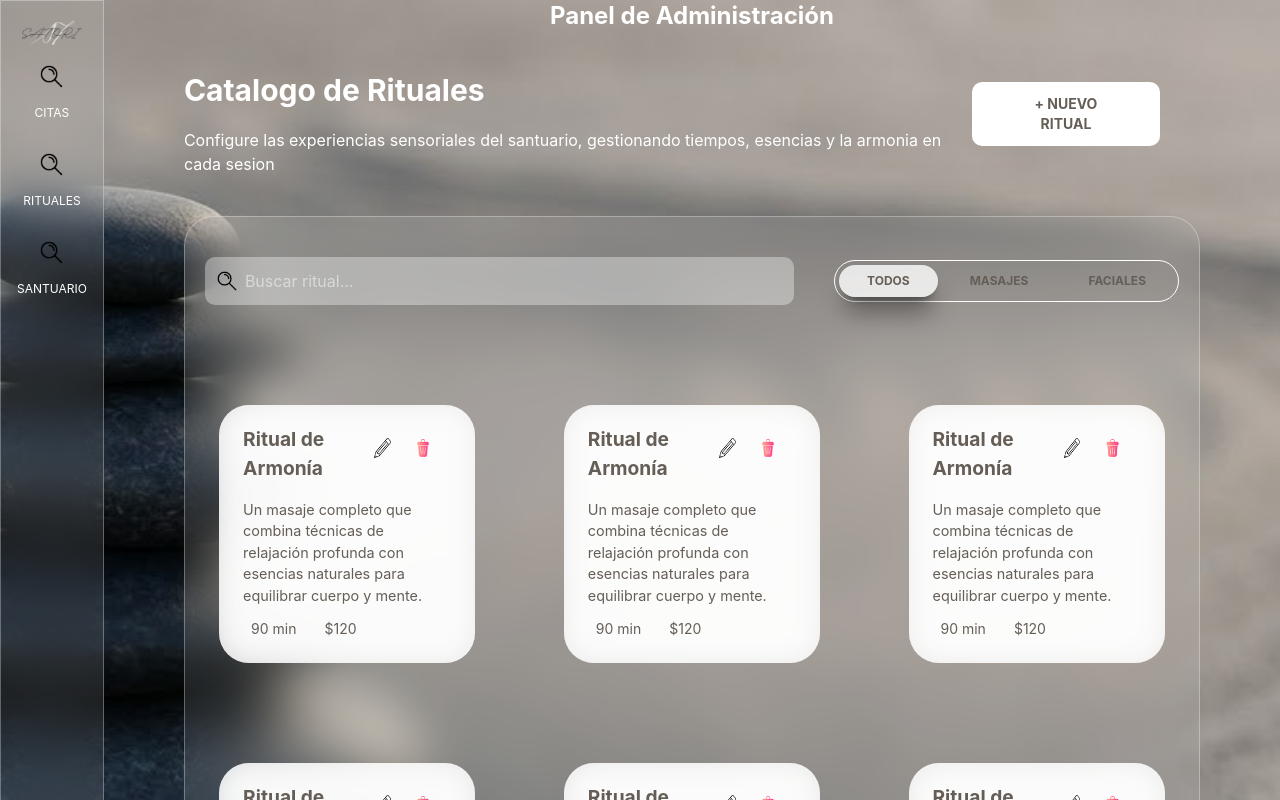
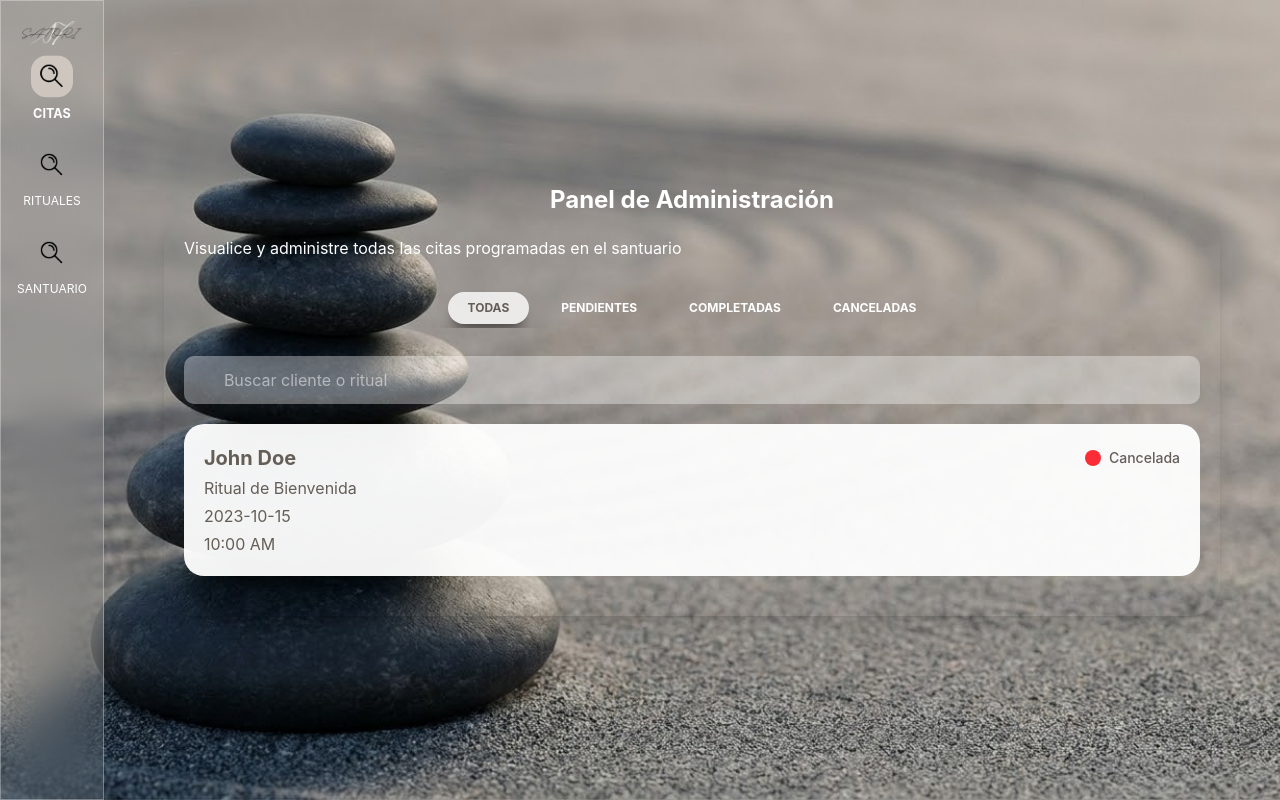
Before and after one commit to Irvin143/SatoriSpa, a React (Vite) app: page / in a window 1280 px wide. Shown: the top 800 px of the page. Built offline with nearby package versions, Linux system fonts and the light colour scheme.

Commit message:
Creacion de PanelCitas con CardCte

```diff
--- /dev/null
+++ b/src/admin/Paneles/PanelCitas.jsx
@@ -0,0 +1,79 @@
+import { useState } from "react";
+import { BotonFiltro } from '../componentesPanel/buttons.jsx';
+
+import puntoVerde from "../../assets/panels/puntoVerde.png";
+
+export default function PanelCitas({btnAsideSelect}){
+
+    const [btnFiltroSelect ,setBtnFiltroSelect] = useState("TODAS");
+
+    return(
+        <section className={`${btnAsideSelect === 'CITAS' ? 'block' : 'hidden'} p-5 rounded-[30px] shadow-lg transition-all duration-300 overflow-hidden w-full`}>
+                <span>Visualice y administre todas las citas programadas en el santuario</span>
+
+                <nav className='
+                    flex
+                    lg:justify-center
+                    my-7
+                    p-1
+                    lg:w-auto
+                    gap-3
+                    overflow-hidden
+                    overflow-x-auto
+                    whitespace-nowrap
+                    scrollbar-hide
+                '>
+                    <BotonFiltro
+                        texto="TODAS"
+                        btnSeleccionado={btnFiltroSelect}
+                        onClick={() => setBtnFiltroSelect("TODAS")}
+                    />
+
+                    <BotonFiltro
+                        texto="PENDIENTES"
+                        btnSeleccionado={btnFiltroSelect}
+                        onClick={() => setBtnFiltroSelect("PENDIENTES")}
+                    />
+
+                    <BotonFiltro
+                        texto="COMPLETADAS"
+                        btnSeleccionado={btnFiltroSelect}
+                        onClick={() => setBtnFiltroSelect("COMPLETADAS")}
+                    />
+                    <BotonFiltro
+                        texto="CANCELADAS"
+                        btnSeleccionado={btnFiltroSelect}
+                        onClick={() => setBtnFiltroSelect("CANCELADAS")}
+                    />
+                </nav>
+                <input type="text" placeholder="Buscar cliente o ritual" className='pl-10 py-3  rounded-[10px] text-white w-full bg-white/35' />
+                <article className="my-5 text-[#655e57]">
+                    <CardCita
+                        nombreCte="John Doe"
+                        estatus="Cancelada"
+                        ritual="Ritual de Bienvenida"
+                        fecha="2023-10-15"
+                        horario="10:00 AM"
+                    />
+                </article>
+
+        </section>
+    );
+}
+
+function CardCita({nombreCte, estatus, ritual, fecha, horario}){
+    return(
+        <article className='flex flex-col w-full gap-1 p-5 bg-white/95 rounded-[20px] mb-5 '>
+            <article className="flex justify-between items-center">
+                <h2 className="text-xl font-bold">{nombreCte}</h2>
+                <article className="flex items-center gap-2">
+                    <article className={`w-4 h-4 rounded-full ${estatus === "Pendiente" ? "bg-yellow-500" : estatus === "Completada" ? "bg-green-500" :estatus === "Cancelada" ? "bg-red-500" : "bg-gray-500"}`} />
+                    <span className="text-sm font-medium">{estatus}</span>
+                </article>
+            </article>
+            <span>{ritual}</span>
+            <span>{fecha}</span>
+            <span>{horario}</span>
+        </article>
+    );
+}
--- a/src/admin/Paneles/PanelRituales.jsx
+++ b/src/admin/Paneles/PanelRituales.jsx
@@ -7,12 +7,14 @@ import iconLupa from "../../assets/iconLupa.png";
 import iconLapiz from "../../assets/iconLapiz.webp";
 import iconEliminar from "../../assets/iconBasura.png";
 
-function PanelRituales() {
+import { BotonFiltro } from '../componentesPanel/buttons.jsx';
+
+function PanelRituales({btnAsideSelect}) {
 
     const [btnFiltroSelect ,setBtnFiltroSelect] = useState("TODOS");
 
     return(
-        <section className='text-white w-full flex flex-col items-center justify-start p-5'>
+        <section className={`${btnAsideSelect === 'RITUALES' ? 'flex' : 'hidden'} text-white w-full flex flex-col items-center justify-start p-5`}>
             <article className='lg:flex lg:items-center lg:justify-between lg:w-full lg:mb-10'>
                 <article>
                     <h2 className='font-bold text-3xl my-5'>Catalogo de Rituales</h2>
@@ -42,7 +44,6 @@ function PanelRituales() {
                         <BotonFiltro texto="FACIALES" btnSeleccionado={btnFiltroSelect} onClick={() => setBtnFiltroSelect("FACIALES")} />
                     </article>
                 </article>
-
 
                 <article className="lg:grid lg:grid-cols-3 lg:gap-15 lg:max-h-[900px] lg:overflow-y-auto">
                     <CardServicio
@@ -140,25 +141,6 @@ function PanelRituales() {
 }
 
 
-function BotonFiltro({ texto, btnSeleccionado, onClick }) {
-    return(
-        <button
-            onClick={onClick}
-            className={`
-                px-7 py-2 rounded-[50px] text-xs font-bold
-                hover:cursor-pointer  transition-all duration-300
-                ${
-                    btnSeleccionado === texto
-                        ? "bg-white/80 text-[#655e57] shadow-xl shadow-black/40"
-                        : "hover:scale-110"
-                }
-            `}
-        >
-            {texto}
-        </button>
-    );
-}
-
 function CardServicio({ id, nombre, descripcion, onSeleccionar, tiempo = "60 min", categoria = "Masaje", precio = "80", img = iconLupa }) {
     return (
         <article
--- /dev/null
+++ b/src/admin/componentesPanel/buttons.jsx
@@ -0,0 +1,18 @@
+export function BotonFiltro({ texto, btnSeleccionado, onClick }) {
+    return(
+        <button
+            onClick={onClick}
+            className={`
+                px-5 py-2 rounded-[50px] text-xs font-bold shrink-0
+                hover:cursor-pointer  transition-all duration-300
+                ${
+                    btnSeleccionado === texto
+                        ? "bg-white/80 text-[#655e57] shadow-xl shadow-black/40"
+                        : "hover:scale-110"
+                }
+            `}
+        >
+            {texto}
+        </button>
+    );
+}
--- a/src/admin/panel.jsx
+++ b/src/admin/panel.jsx
@@ -3,14 +3,17 @@ import { Link } from "react-router-dom";
 
 import "@fontsource/playfair-display";
 
+import PanelRituales from './Paneles/PanelRituales.jsx';
+import PanelCitas from './Paneles/PanelCitas.jsx';
+
 import iconLupa from "../assets/iconLupa.png";
-import PanelRituales from './Paneles/PanelRituales.jsx';
 import fondoRituales from "../assets/Panels/fondoRituales.jpg";
 import logoSatori from "../assets/logoSatori.jpeg";
 
 function Panel() {
 
-    const [btnAsideSelect,setBtnAsideSelect] = useState("");
+    const [btnAsideSelect,setBtnAsideSelect] = useState("CITAS");
+    const [seccionSeleccionada, setSeleccionSeleccionada] = useState(1);
 
     return(
         <div
@@ -47,7 +50,13 @@ function Panel() {
                     <h1 className='text-2xl font-bold'>Panel de Administración</h1>
                 </header>
 
-                <PanelRituales/>
+                <PanelRituales
+                    btnAsideSelect={btnAsideSelect}
+                />
+
+                <PanelCitas
+                    btnAsideSelect={btnAsideSelect}
+                />
 
             </article>
         </div>
```
